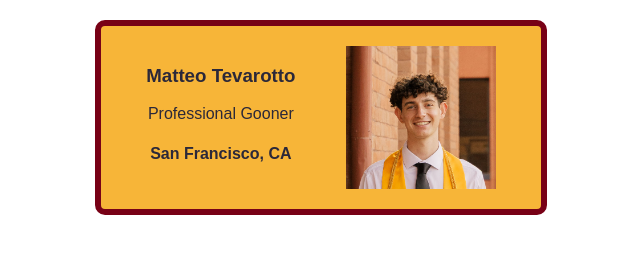
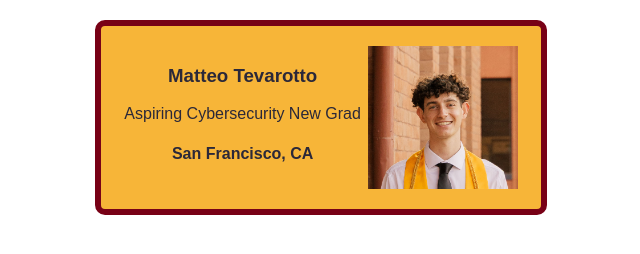
Before and after one commit to matteoteva/business-card, a website built with Vite: page index.html in a window 1280 px wide. Shown: the whole page, without its empty margins (319-959 px from the left). Built offline with nearby package versions, Linux system fonts and the light colour scheme.

Commit message:
Update index.html

```diff
--- a/index.html
+++ b/index.html
@@ -6,7 +6,7 @@
         <div class="card">
             <div >
                 <h3>Matteo Tevarotto</h3>
-                <p>Professional Gooner</p>
+                <p>Aspiring Cybersecurity New Grad</p>
                 <h4>San Francisco, CA</h4>
             </div>
             <img class="avatar" src="images/mASU-45.jpg">
```
